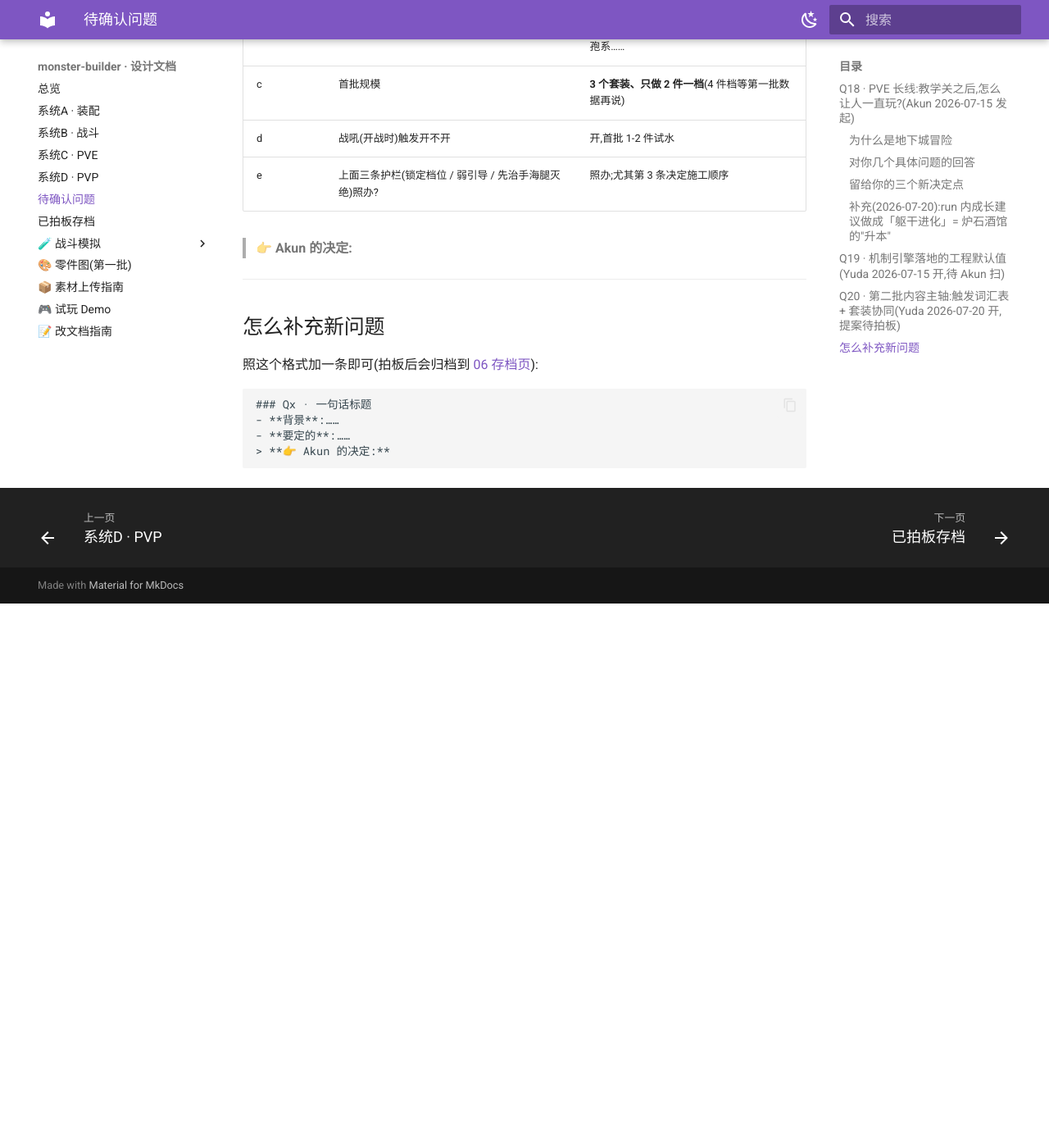
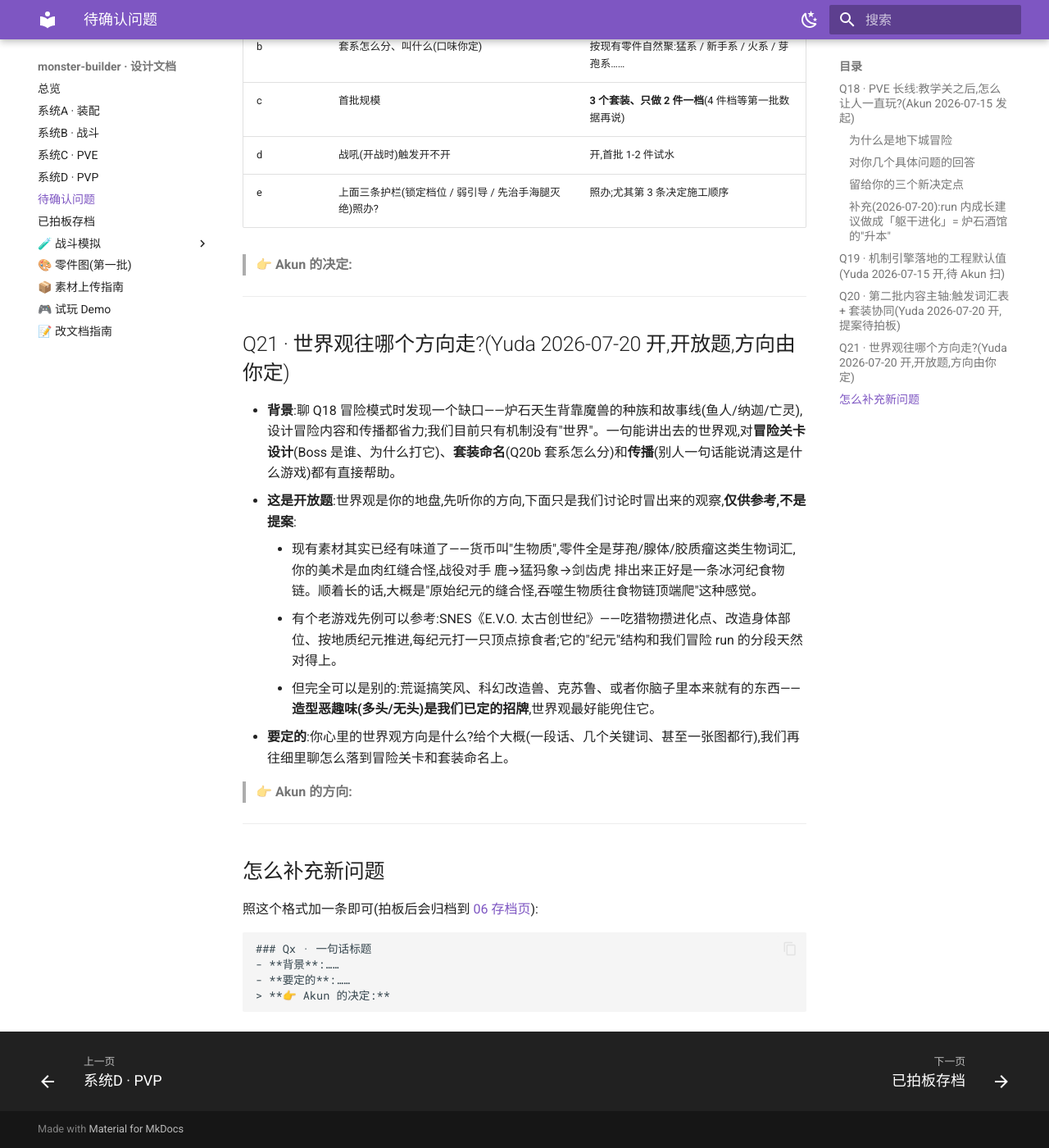
Before and after one commit to zhaoyuda/monster-builder, an MkDocs documentation site: the page built from design/05-open-questions.md, in a window 1280 px wide and 1400 px high, scrolled down 5507 px. Shown: the whole window at 82% size. Built offline with MkDocs 1.6.1 and Material for MkDocs 9.7.7, drawn with Linux system fonts in a browser that asks for light colours; before the commit the page ends 6243 px from its top, so only the background shows below that; some of the changed text lies outside the part shown.

Commit message:
docs: Q21 世界观方向(开放题,方向由 Akun 定,附讨论观察当参考)
Co-Authored-By: Claude Fable 5 <noreply@anthropic.com>
Claude-Session: https://claude.ai/code/session_014oioR6yEDTrCW8kBU8iQqj

```diff
--- a/design/05-open-questions.md
+++ b/design/05-open-questions.md
@@ -4,10 +4,11 @@
 >
 > **Akun 怎么用**:在问题末尾 `👉 Akun 的决定:` 后面直接打字写结论;加新问题照页尾格式。
 
-!!! warning "当前开放:Q18(PVE 长线设计)+ Q19(机制引擎工程默认,扫一眼即可)+ Q20(第二批内容主轴提案)"
+!!! warning "当前开放:Q18(PVE 长线)+ Q19(工程默认,扫一眼)+ Q20(第二批内容主轴)+ Q21(世界观方向,开放题)"
     Q18 是 Akun 提出的 PVE 长线方向,Yuda 已回复完整提案——**核心是把"挑战关"做成炉石「地下城冒险」式的肉鸽 run**,等 Akun 表态末尾几个决定点(2026-07-20 补了一条"插槽成长=躯干进化")。
     Q19 是机制引擎(Q17 拍板后已开工上线)落地时补的细节默认值——**全部已实现进模拟器和 demo**,Akun 扫一遍,哪条不符合直觉直接批注,改起来都不难。
     Q20 是**第二批内容怎么做**的提案(触发词汇表 + 套装协同),对标炉石首发的内容骨架,等 Akun 拍主轴。
+    Q21 是**世界观往哪走**的开放题——方向完全由 Akun 给,页内只附了些讨论时的观察当参考。
 
 ---
 
@@ -132,6 +133,19 @@
 
 ---
 
+## Q21 · 世界观往哪个方向走?(Yuda 2026-07-20 开,开放题,方向由你定)
+
+- **背景**:聊 Q18 冒险模式时发现一个缺口——炉石天生背靠魔兽的种族和故事线(鱼人/纳迦/亡灵),设计冒险内容和传播都省力;我们目前只有机制没有"世界"。一句能讲出去的世界观,对**冒险关卡设计**(Boss 是谁、为什么打它)、**套装命名**(Q20b 套系怎么分)和**传播**(别人一句话能说清这是什么游戏)都有直接帮助。
+- **这是开放题**:世界观是你的地盘,先听你的方向,下面只是我们讨论时冒出来的观察,**仅供参考,不是提案**:
+    - 现有素材其实已经有味道了——货币叫"生物质",零件全是芽孢/腺体/胶质瘤这类生物词汇,你的美术是血肉红缝合怪,战役对手 鹿→猛犸象→剑齿虎 排出来正好是一条冰河纪食物链。顺着长的话,大概是"原始纪元的缝合怪,吞噬生物质往食物链顶端爬"这种感觉。
+    - 有个老游戏先例可以参考:SNES《E.V.O. 太古创世纪》——吃猎物攒进化点、改造身体部位、按地质纪元推进,每纪元打一只顶点掠食者;它的"纪元"结构和我们冒险 run 的分段天然对得上。
+    - 但完全可以是别的:荒诞搞笑风、科幻改造兽、克苏鲁、或者你脑子里本来就有的东西——**造型恶趣味(多头/无头)是我们已定的招牌**,世界观最好能兜住它。
+- **要定的**:你心里的世界观方向是什么?给个大概(一段话、几个关键词、甚至一张图都行),我们再往细里聊怎么落到冒险关卡和套装命名上。
+
+> **👉 Akun 的方向:**
+
+---
+
 ## 怎么补充新问题
 
 照这个格式加一条即可(拍板后会归档到 [06 存档页](06-decisions.md)):
```
